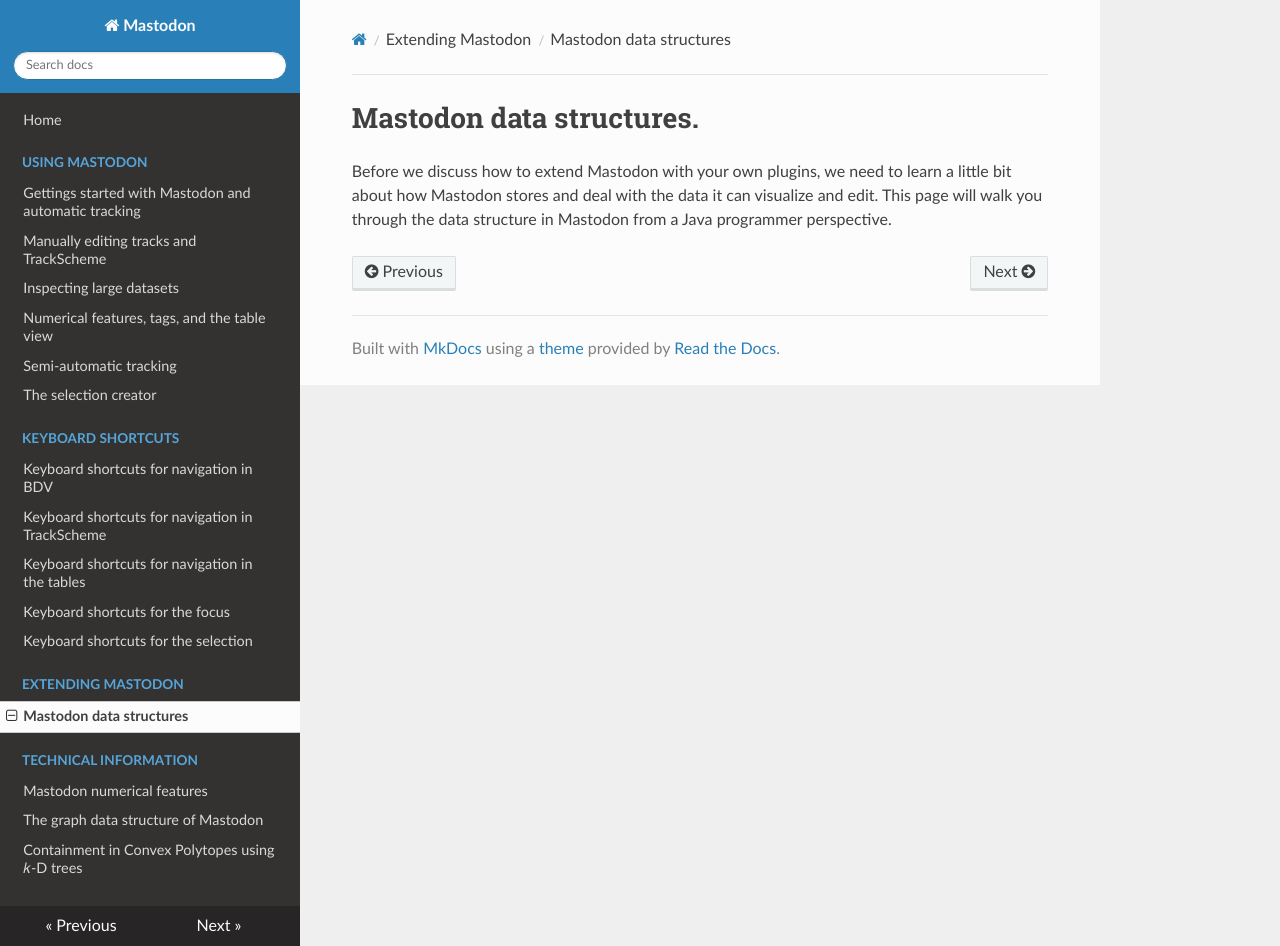
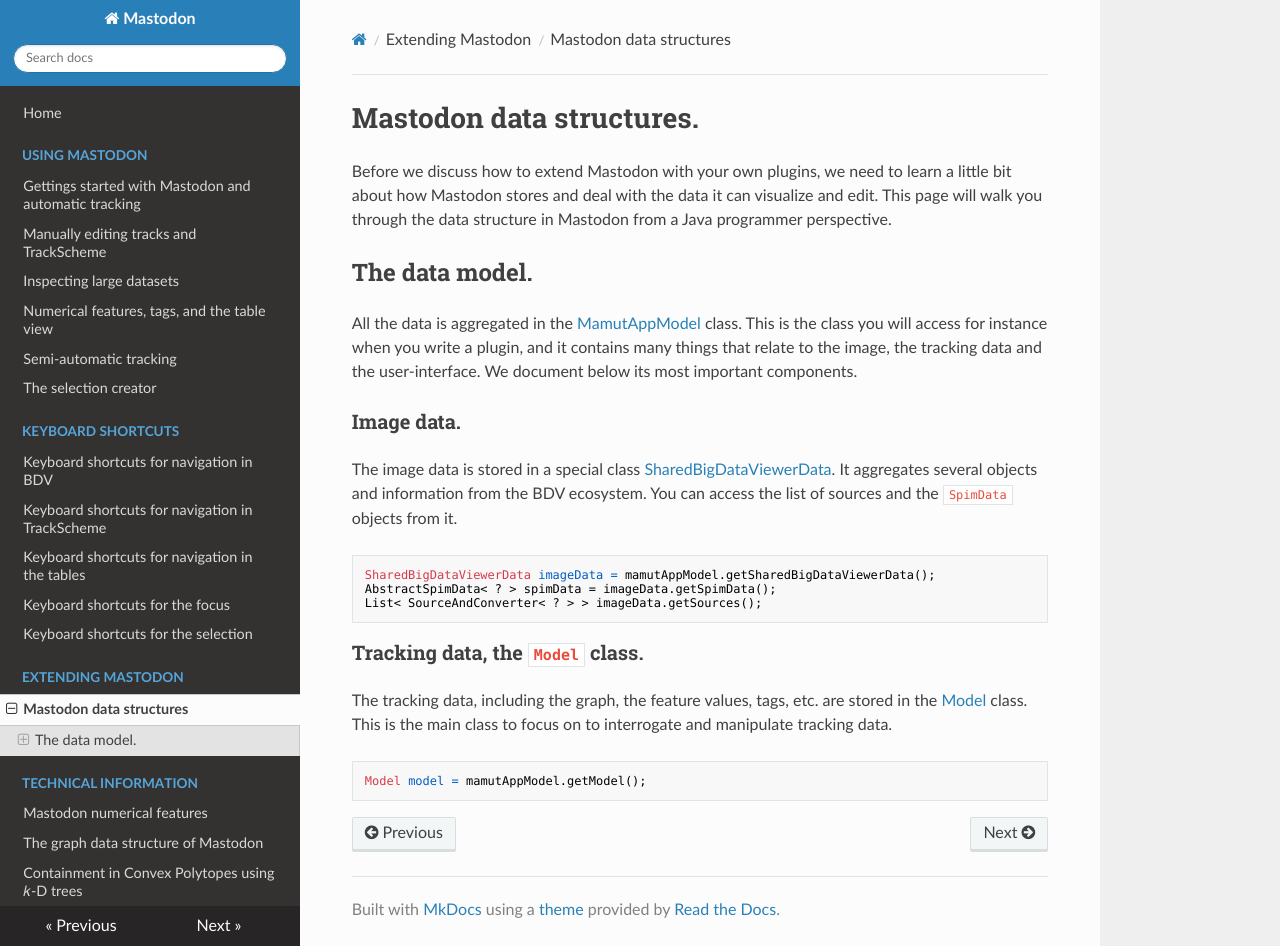
Before and after one commit to mastodon-sc/mastodon-documentation, an MkDocs documentation site: the page built from docs/partC/mastodon_data_structures.md, in a window 1280 px wide and 946 px high. Built offline with MkDocs 1.6.1, drawn with Linux system fonts in a browser that asks for light colours; nearby versions of some CDN libraries.

Commit message:
WIP partC / data structures.

````diff
--- a/docs/partC/mastodon_data_structures.md
+++ b/docs/partC/mastodon_data_structures.md
@@ -2,3 +2,28 @@
 
 Before we discuss how to extend Mastodon with your own plugins, we need to learn a little bit about how Mastodon stores and deal with the data it can visualize and edit.
 This page will walk you through the data structure in Mastodon from a Java programmer perspective.
+
+## The data model.
+
+All the data is aggregated in the [MamutAppModel](https://github.com/mastodon-sc/mastodon/blob/master/src/main/java/org/mastodon/mamut/MamutAppModel.java) class.
+This is the class you will access for instance when you write a plugin, and it contains many things that relate to the image, the tracking data and the user-interface.
+We document below its most important components.
+
+### Image data.
+
+The image data is stored in a special class [SharedBigDataViewerData](https://github.com/mastodon-sc/mastodon/blob/master/src/main/java/org/mastodon/views/bdv/SharedBigDataViewerData.java).
+It aggregates several objects and information from the BDV ecosystem.
+You can access the list of sources and the `SpimData` objects from it.
+```java
+SharedBigDataViewerData imageData = mamutAppModel.getSharedBigDataViewerData();
+AbstractSpimData< ? > spimData = imageData.getSpimData();
+List< SourceAndConverter< ? > > imageData.getSources();
+```
+
+### Tracking data, the `Model` class.
+
+The tracking data, including the graph, the feature values, tags, etc. are stored in the [Model](https://github.com/mastodon-sc/mastodon/blob/master/src/main/java/org/mastodon/mamut/model/Model.java) class.
+This is the main class to focus on to interrogate and manipulate tracking data.
+```java
+Model model = mamutAppModel.getModel();
+```
````
